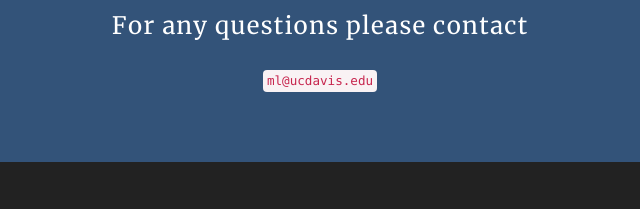
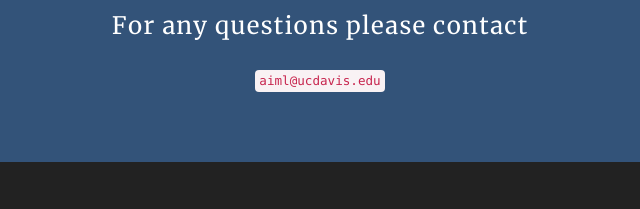
Before and after one commit to it2003/UCD-ML, a website with bundled scripts: page index.html in a window 1280 px wide. Shown: the part 5558-5767 px from the top of the page, 320-960 px from the left. Built offline with nearby package versions, Linux system fonts and the light colour scheme.

Commit message:
Update index.html

```diff
--- a/index.html
+++ b/index.html
@@ -466,7 +466,7 @@
             <div class="row">
                 <div class="col-md-10 col-md-offset-1 text-center">
                     <h3>For any questions please contact</h3>
-                    <code>ml@ucdavis.edu</code>
+                    <code>aiml@ucdavis.edu</code>
                 </div>
             </div>
 
```
